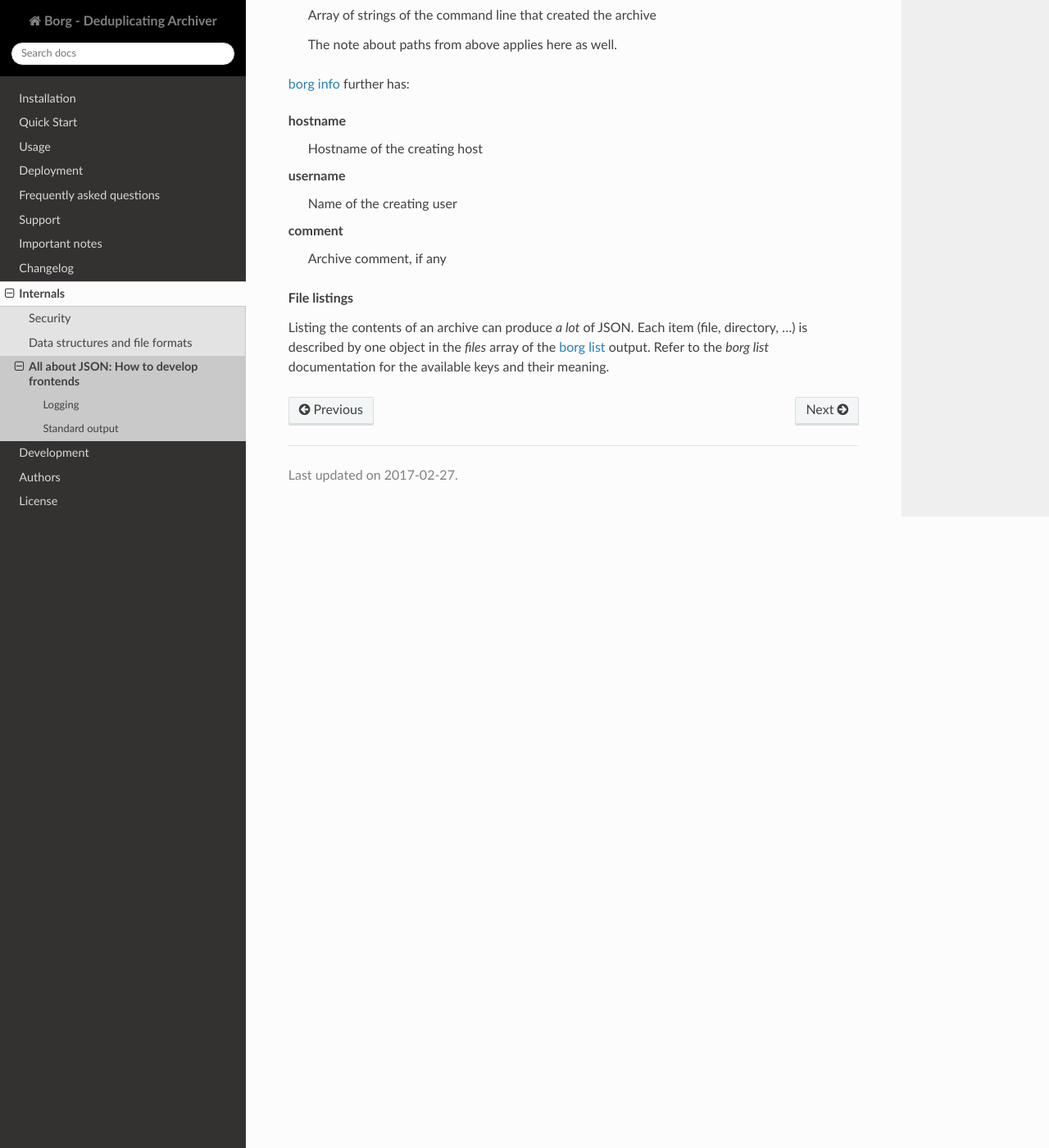
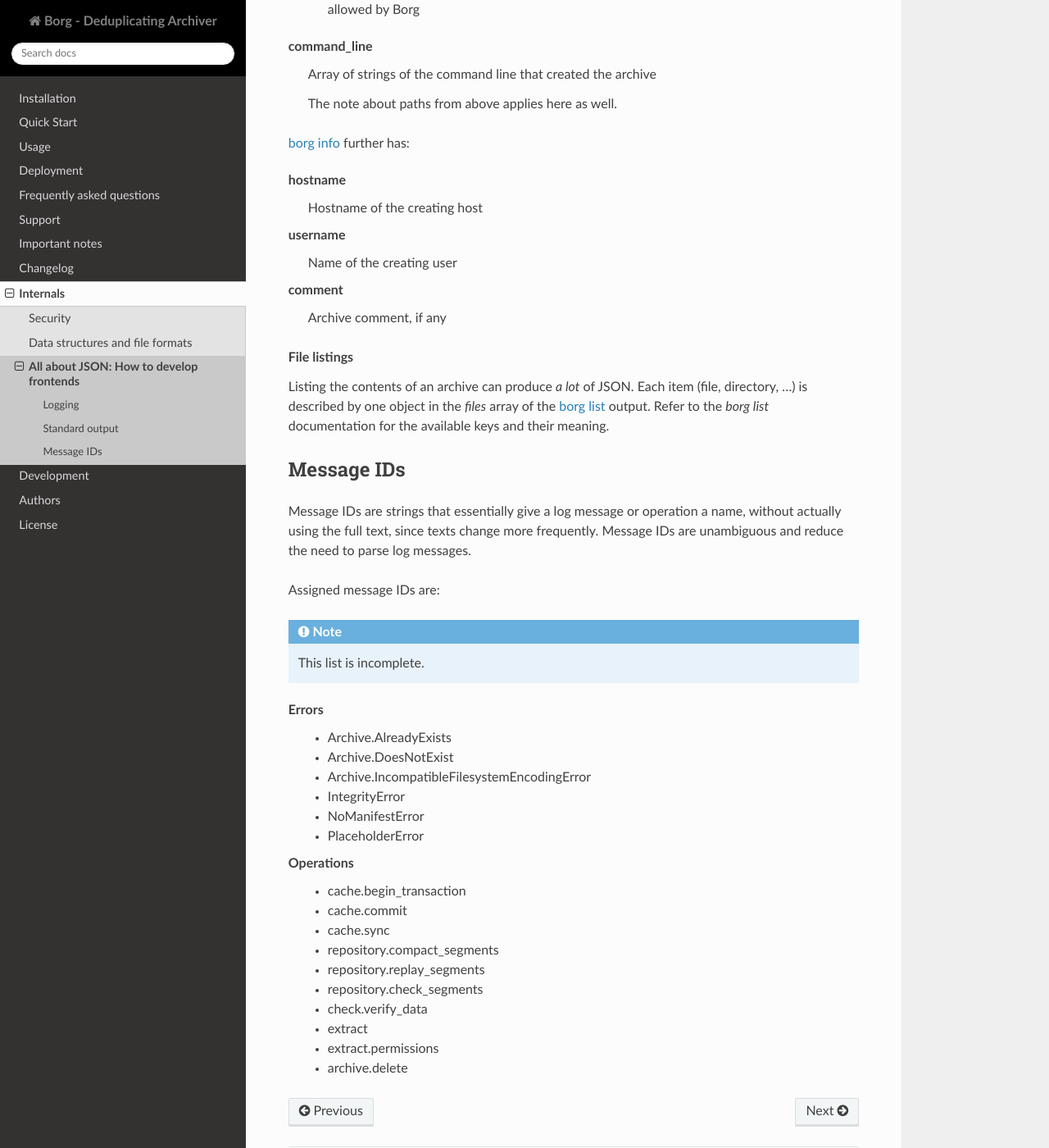
Before and after one commit to borgbackup/borg, a Sphinx documentation site: the page built from docs/internals/frontends.rst, in a window 1280 px wide and 1400 px high, scrolled down 5078 px. Shown: the whole window at 82% size. Built offline with Sphinx 7.4.7 and the Read the Docs theme 2.0.0, drawn with Linux system fonts in a browser that asks for light colours; pages that are not in the unit, such as notebooks, are missing from menus; the version number could not be read and is left out; some of the changed text lies outside the part shown.

Commit message:
pass msgid for common errors

```diff
--- a/docs/internals/frontends.rst
+++ b/docs/internals/frontends.rst
@@ -45,7 +45,7 @@
 
     operation
         unique, opaque integer ID of the operation
-    msgid
+    :ref:`msgid <msgid>`
         Message ID of the operation (may be *none*)
     finished
         boolean indicating whether the operation has finished, only the last object for an *operation*
@@ -58,7 +58,7 @@
 
     operation
         unique, opaque integer ID of the operation
-    msgid
+    :ref:`msgid <msgid>`
         Message ID of the operation (may be *none*)
     finished
         boolean indicating whether the operation has finished, only the last object for an *operation*
@@ -90,6 +90,8 @@
         Name of the emitting entity
     message
         Formatted log message
+    :ref:`msgid <msgid>`
+        Message ID, may be *none* or absent
 
 Standard output
 ---------------
@@ -188,3 +190,38 @@
 Listing the contents of an archive can produce *a lot* of JSON. Each item (file, directory, ...) is described
 by one object in the *files* array of the :ref:`borg_list` output. Refer to the *borg list* documentation for
 the available keys and their meaning.
+
+.. _msgid:
+
+Message IDs
+-----------
+
+Message IDs are strings that essentially give a log message or operation a name, without actually using the
+full text, since texts change more frequently. Message IDs are unambiguous and reduce the need to parse
+log messages.
+
+Assigned message IDs are:
+
+.. note::
+
+    This list is incomplete.
+
+Errors
+    - Archive.AlreadyExists
+    - Archive.DoesNotExist
+    - Archive.IncompatibleFilesystemEncodingError
+    - IntegrityError
+    - NoManifestError
+    - PlaceholderError
+
+Operations
+    - cache.begin_transaction
+    - cache.commit
+    - cache.sync
+    - repository.compact_segments
+    - repository.replay_segments
+    - repository.check_segments
+    - check.verify_data
+    - extract
+    - extract.permissions
+    - archive.delete
```
Also changed, not shown: 2 other files.
